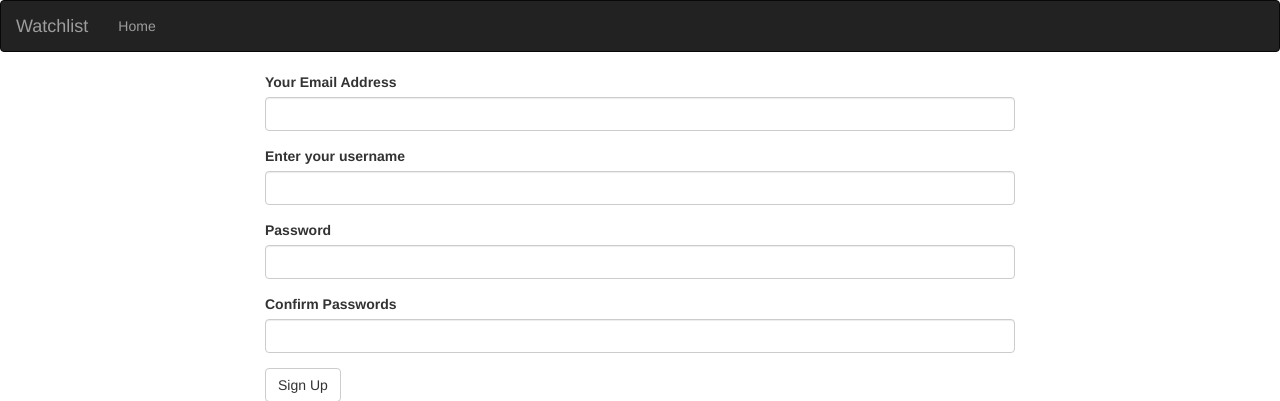
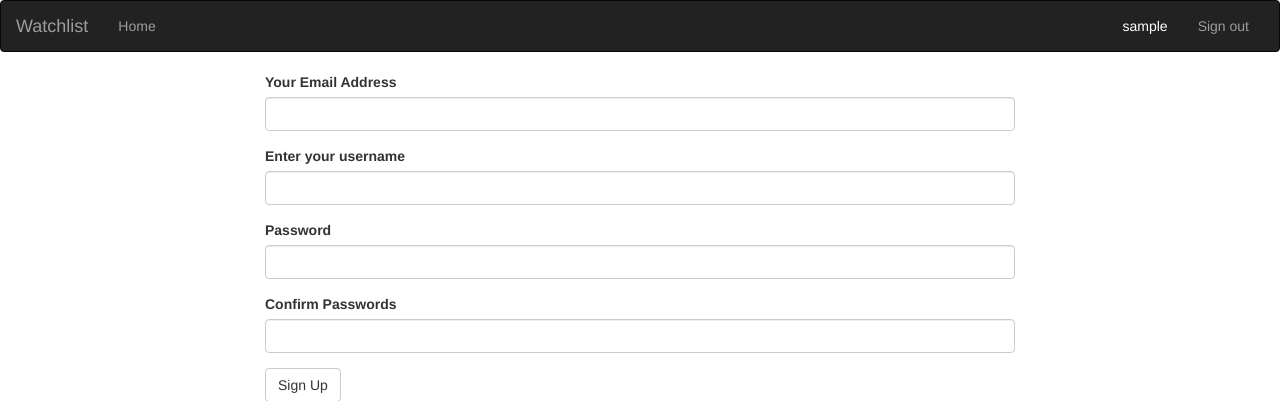
Before and after one commit to MishaelRatemo/watchlist, a Flask app: template app/templates/auth/register.html in a window 1280 px wide. Shown: the top 401 px of the page. Run offline with Flask 2, Linux system fonts and the light colour scheme; the template is opened without the code that fills it: values that come from a table or form of the project are taken from there, others are empty; the visitor is signed in with stand-in values (Sample User, id 1); data comes from the database, SQL or seed files in the repository; some libraries are stand-ins or nearby versions.

Commit message:
added updates on the navigation bar to hold register and login

```diff
--- a/app/templates/navbar.html
+++ b/app/templates/navbar.html
@@ -12,6 +12,17 @@
         <div class="navbar-collapse collapse">
             <ul class="nav navbar-nav">
                 <li><a href="/">Home</a></li>
+            </ul>
+
+            <ul class="nav navbar-nav navbar-right">
+                 {% if current_user.is_authenticated %} <!-- Current user is a variable that is defined by flask-login and is made available to all the view functions and templates -->
+                <li style="color:white;padding:15px;">{{current_user.username}}</li>
+                <li><a href="{{url_for('auth.logout')}}">Sign out</a></li>
+                {% else %}
+                <li><a href="{{url_for('auth.login')}}">Sign in</a></li>
+                {%endif%}
+            </ul>
+
         </div>
     </div>
 </div>
```
